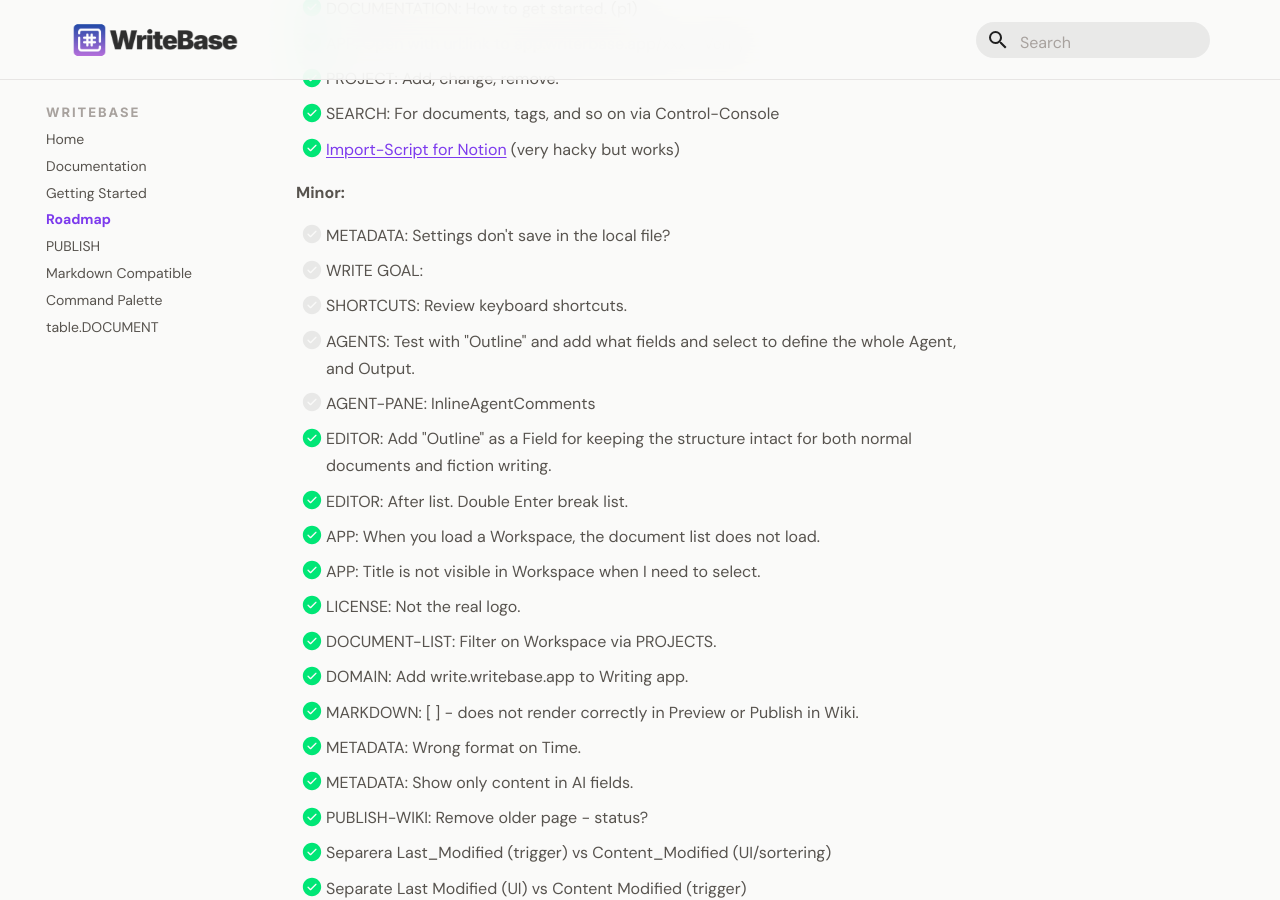
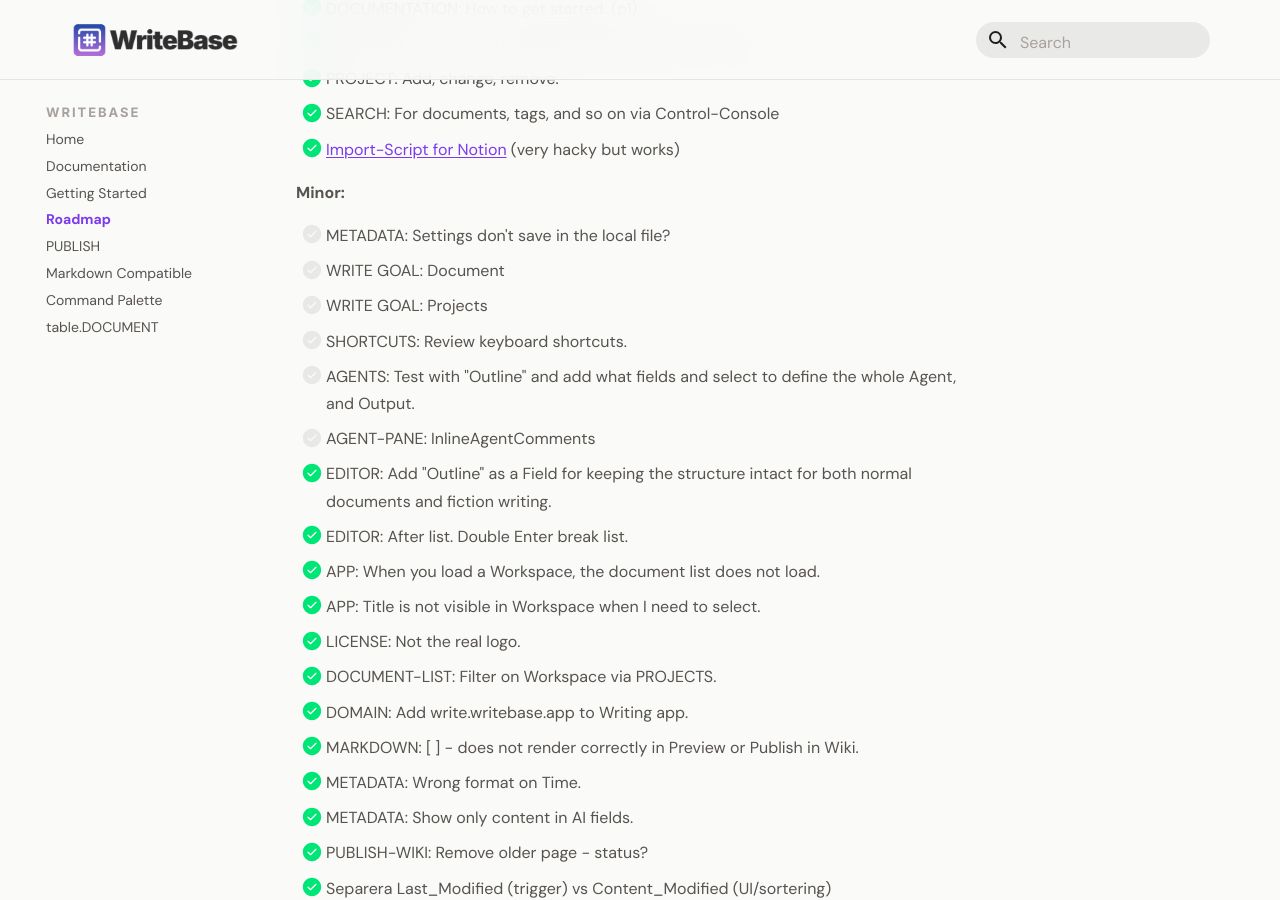
Before and after one commit to larssonhthomas-afk/writebase-docs, an MkDocs documentation site: the page built from docs/009-roadmap.md, in a window 1280 px wide and 900 px high, scrolled down 747 px. Built offline with MkDocs 1.6.1 and Material for MkDocs 9.7.7, drawn with Linux system fonts in a browser that asks for light colours; some web fonts are replaced.

Commit message:
Update 009-roadmap.md

```diff
--- a/docs/009-roadmap.md
+++ b/docs/009-roadmap.md
@@ -37,7 +37,8 @@ This Backlog has a priority 1-3.
 **Minor:**
 
 - [ ] METADATA: Settings don't save in the local file?
-- [ ] WRITE GOAL:
+- [ ] WRITE GOAL: Document
+- [ ] WRITE GOAL: Projects
 - [ ] SHORTCUTS: Review keyboard shortcuts.
 - [ ] AGENTS: Test with "Outline" and add what fields and select to define the whole Agent, and Output.
 - [ ] AGENT-PANE: InlineAgentComments
```
